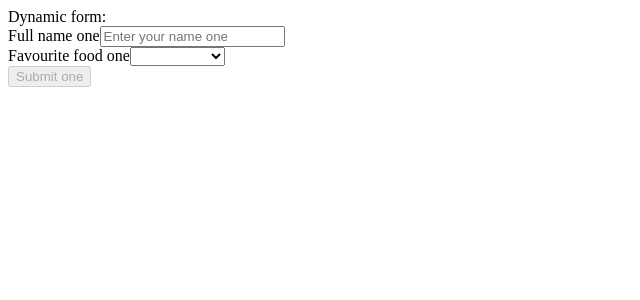
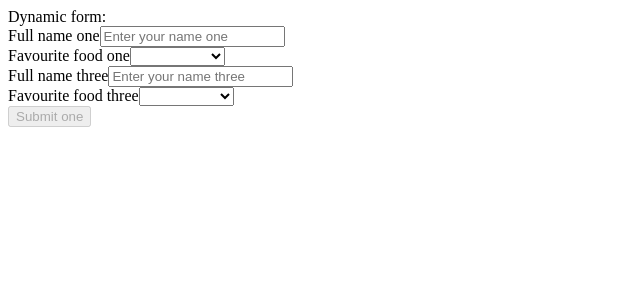
Before and after one commit to Malinin88/dynamicform, an Angular app in the folder dynamic-form/: page /page-one in a window 1280 px wide. Shown: the top 300 px of the page, without its empty margins (0-640 px from the left). Built offline with nearby package versions, Linux system fonts and the light colour scheme.

Commit message:
Added nested from group coponent

```diff
--- a/dynamic-form/src/app/app.component.ts
+++ b/dynamic-form/src/app/app.component.ts
@@ -58,6 +58,28 @@ export class AppComponent implements OnInit {
           visible: true,
         },
         {
+          type: FORM_CONTROL_TYPE.group,
+          controlName: 'nestedFormOne',
+          visible: true,
+          nestedFormConfig: [
+            {
+              type: FORM_CONTROL_TYPE.input,
+              label: 'Full name three',
+              controlName: 'nameThree',
+              placeholder: 'Enter your name three',
+              visible: true
+            },
+            {
+              type: FORM_CONTROL_TYPE.select,
+              label: 'Favourite food three',
+              controlName: 'foodThree',
+              options: ['Pizza', 'Hot Dogs', 'Knakworstje', 'Coffee'],
+              placeholder: 'Select an option three',
+              visible: true
+            }
+          ]
+        },
+        {
           label: 'Submit one',
           controlName: 'submitOne',
           type: FORM_CONTROL_TYPE.button,
@@ -70,7 +92,7 @@ export class AppComponent implements OnInit {
               condition: FORM_DEPENDENCY_CONDITION.formInvalid
             }
           ]
-        },
+        }
       ]
     },
     {
--- /dev/null
+++ b/dynamic-form/src/app/modules/dynamic-form/components/form-group/form-group.component.html
@@ -0,0 +1,4 @@
+<div *ngIf="config.visible" [formGroup]="group">
+  <!-- todo: wire app forms for validation, add custom validators -->
+  <app-dynamic-form [config]="config.nestedFormConfig"></app-dynamic-form>
+</div>
--- /dev/null
+++ b/dynamic-form/src/app/modules/dynamic-form/components/form-group/form-group.component.ts
@@ -0,0 +1,22 @@
+import { FormGroup } from '@angular/forms';
+import { IDynamicFieldConfig } from './../../interfaces/dynamic-field-config.interface';
+import { IDynamicField } from './../../interfaces/dynamic-field.interface';
+import { Component, OnInit } from '@angular/core';
+
+@Component({
+  selector: 'app-form-group',
+  templateUrl: './form-group.component.html',
+  styleUrls: ['./form-group.component.scss']
+})
+export class FormGroupComponent implements IDynamicField, OnInit {
+
+  public config: IDynamicFieldConfig;
+
+  public group: FormGroup;
+
+  constructor() { }
+
+  ngOnInit() {
+  }
+
+}
--- a/dynamic-form/src/app/modules/dynamic-form/constants/form-control-type.enum.ts
+++ b/dynamic-form/src/app/modules/dynamic-form/constants/form-control-type.enum.ts
@@ -1,5 +1,6 @@
 export enum FORM_CONTROL_TYPE {
   input = 'input',
   select = 'select',
-  button = 'button'
+  button = 'button',
+  group = 'group'
 }
--- a/dynamic-form/src/app/modules/dynamic-form/containers/dynamic-form/dynamic-form.component.ts
+++ b/dynamic-form/src/app/modules/dynamic-form/containers/dynamic-form/dynamic-form.component.ts
@@ -1,5 +1,5 @@
+import { IDynamicFieldConfig } from './../../interfaces/dynamic-field-config.interface';
 import { IFieldRenderDependency } from './../../interfaces/field-render-dependency.interface';
-import { IDynamicFieldConfig } from '../../interfaces/dynamic-field-config.interface';
 
 import { Component, OnInit, Input, Output, EventEmitter, OnDestroy } from '@angular/core';
 import { FormGroup, FormBuilder, FormControl } from '@angular/forms';
@@ -32,19 +32,35 @@ export class DynamicFormComponent implements OnInit {
   }
 
   private createGroup(): FormGroup {
-    const group = this.fb.group({});
-
-    this.config.forEach(controlConfig => {
-      if (controlConfig.type === FORM_CONTROL_TYPE.button) {
-        return;
-      }
-
-      group.addControl(controlConfig.controlName, this.fb.control(controlConfig.value, controlConfig.validators));
-    });
+    let group = this.fb.group({});
+    group = this.populateGroup(group, this.config);
 
     this.config.forEach(fieldConfig => {
       const control = group.get(fieldConfig.controlName) as FormControl;
       this.applyRenderDepsForControl(control, fieldConfig, group, fieldConfig.renderDependencies);
+    });
+
+    return group;
+  }
+
+  private populateGroup(group: FormGroup, formConfig: IDynamicFieldConfig[]): FormGroup {
+    formConfig.forEach(fieldConfig => {
+      switch (fieldConfig.type) {
+        case FORM_CONTROL_TYPE.button:
+          break;
+        case FORM_CONTROL_TYPE.input:
+        case FORM_CONTROL_TYPE.select:
+          group.addControl(fieldConfig.controlName, this.fb.control(fieldConfig.value, fieldConfig.validators));
+          break;
+        case FORM_CONTROL_TYPE.group:
+          // Add the nested form and recursively add the nested in that one
+          let subGroup = this.fb.group({});
+          subGroup = this.populateGroup(subGroup, fieldConfig.nestedFormConfig);
+          group.addControl(fieldConfig.controlName, subGroup);
+          break;
+        default:
+          throw new Error(`Unknown dynamic field type: ${fieldConfig.type}`);
+      }
     });
 
     return group;
--- a/dynamic-form/src/app/modules/dynamic-form/directives/dynamic-field/dynamic-field.constants.ts
+++ b/dynamic-form/src/app/modules/dynamic-form/directives/dynamic-field/dynamic-field.constants.ts
@@ -1,3 +1,4 @@
+import { FormGroupComponent } from './../../components/form-group/form-group.component';
 import { FORM_CONTROL_TYPE } from '../../constants/form-control-type.enum';
 import { FormButtonComponent } from '../../components/form-button/form-button.component';
 import { FormInputComponent } from '../../components/form-input/form-input.component';
@@ -7,5 +8,6 @@ import { FormSelectComponent } from '../../components/form-select/form-select.co
 export const ComponentsMap = {
   [FORM_CONTROL_TYPE.button]: FormButtonComponent,
   [FORM_CONTROL_TYPE.input]: FormInputComponent,
-  [FORM_CONTROL_TYPE.select]: FormSelectComponent
+  [FORM_CONTROL_TYPE.select]: FormSelectComponent,
+  [FORM_CONTROL_TYPE.group]: FormGroupComponent
 };
--- a/dynamic-form/src/app/modules/dynamic-form/dynamic-form.module.ts
+++ b/dynamic-form/src/app/modules/dynamic-form/dynamic-form.module.ts
@@ -6,6 +6,7 @@ import { FormInputComponent } from './components/form-input/form-input.component
 import { FormButtonComponent } from './components/form-button/form-button.component';
 import { FormSelectComponent } from './components/form-select/form-select.component';
 import { DynamicFieldDirective } from './directives/dynamic-field/dynamic-field.directive';
+import { FormGroupComponent } from './components/form-group/form-group.component';
 
 
 
@@ -16,11 +17,13 @@ import { DynamicFieldDirective } from './directives/dynamic-field/dynamic-field.
     FormInputComponent,
     FormButtonComponent,
     FormSelectComponent,
+    FormGroupComponent,
   ],
   entryComponents: [
     FormInputComponent,
     FormButtonComponent,
     FormSelectComponent,
+    FormGroupComponent
   ],
   imports: [
     CommonModule,
--- a/dynamic-form/src/app/modules/dynamic-form/interfaces/dynamic-field-config.interface.ts
+++ b/dynamic-form/src/app/modules/dynamic-form/interfaces/dynamic-field-config.interface.ts
@@ -26,4 +26,6 @@ export interface IDynamicFieldConfig {
   // Buttons only
   disabled?: boolean;
 
+  nestedFormConfig?: IDynamicFieldConfig[];
+
 }
```
Also changed, not shown: dynamic-form/src/app/modules/dynamic-form/components/form-group/form-group.component.scss (added), 1 other file (tests, documents, lock files or other folders).
